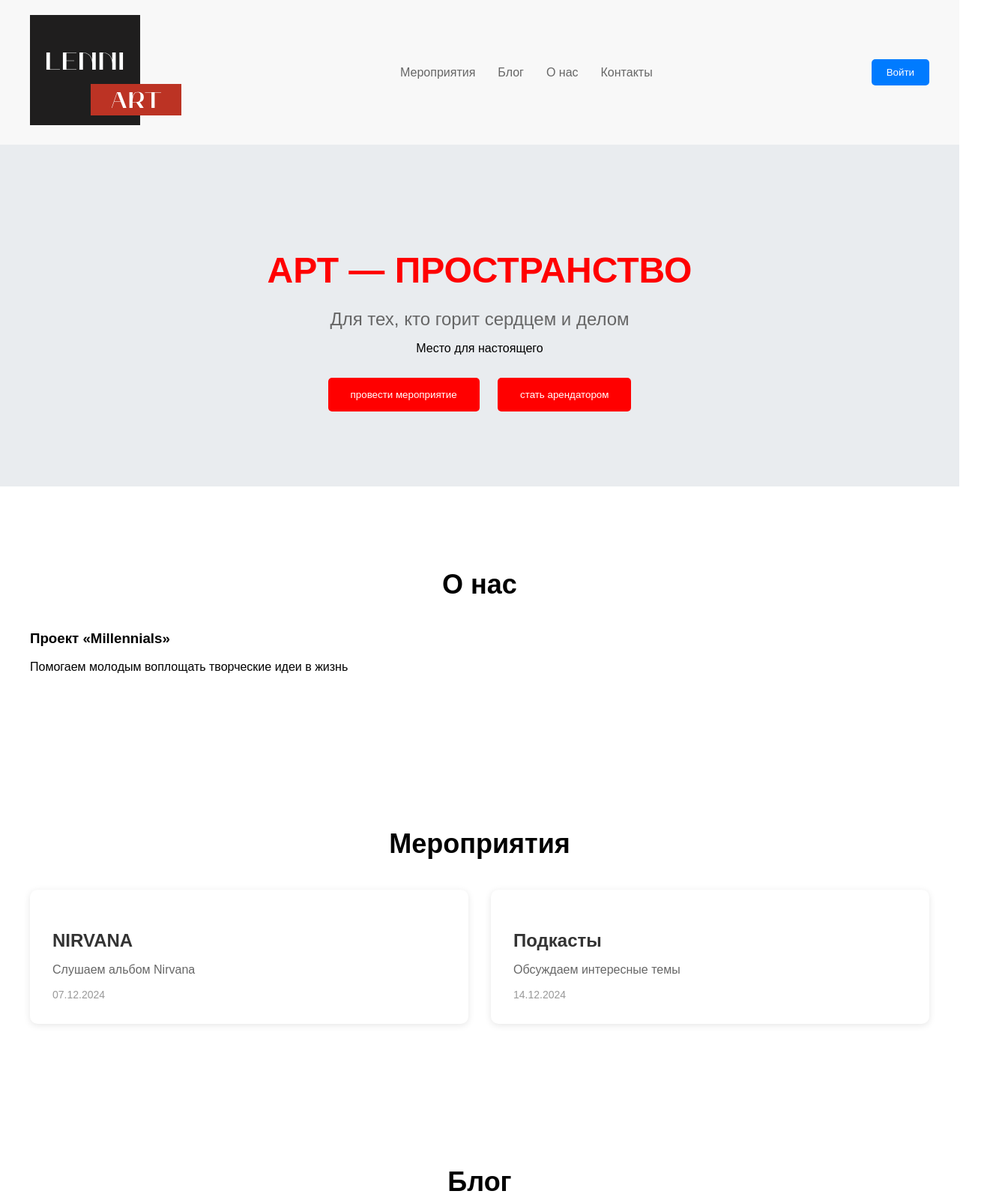
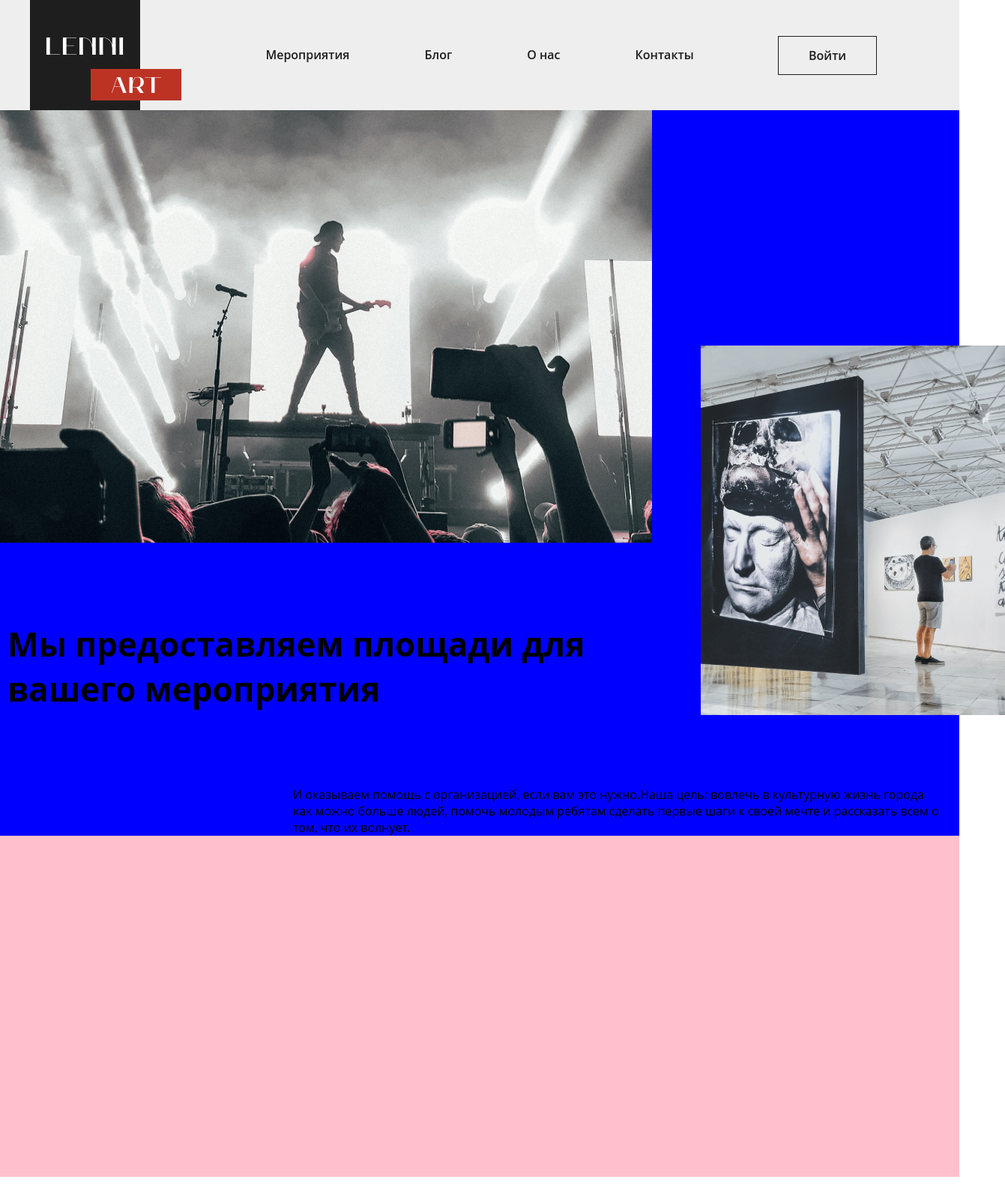
Before and after one commit to aleksandrsentyakov/lenni, a plain HTML site: page index.html in a window 1280 px wide. Shown: the top 1601 px of the page at 75% size, 1341 px wide, since content can reach past the window. After the commit the page ends 1570 px from the top, so only its background shows below. Drawn offline with Linux system fonts and the light colour scheme.

Commit message:
обновление

```diff
--- a/index.html
+++ b/index.html
@@ -2,123 +2,60 @@
 <html lang="ru">
   <head>
     <meta charset="UTF-8" />
-
-    <title>Lenni Art - Арт-пространство</title>
+    <title>Lenni Art</title>
+    <link rel="preconnect" href="https://fonts.googleapis.com" />
+    <link rel="preconnect" href="https://fonts.gstatic.com" crossorigin />
+    <link
+      href="https://fonts.googleapis.com/css2?family=Lora:ital,wght@0,400;0,500;0,600;0,700;1,400;1,500;1,600;1,700&display=swap"
+      rel="stylesheet"
+    />
     <link rel="stylesheet" href="styles/styles.css" />
   </head>
-  <body class="page">
-    <header class="header">
-      <nav class="nav">
-        <a class="nav__logo" href="#">
+  <body class="body">
+    <header class="page-header">
+      <div class="page-header__container">
+        <a href="#" class="page-header__logo">
           <img
             src="assets/images/logo.svg"
-            alt="Lenni Art"
-            width="202"
-            height="147"
+            class="page-header__logo-icon"
+            alt="logo"
           />
         </a>
-        <ul class="nav__list">
-          <li class="nav__item">
-            <a class="nav__link" href="#events">Мероприятия</a>
-          </li>
-          <li class="nav__item">
-            <a class="nav__link" href="#blog">Блог</a>
-          </li>
-          <li class="nav__item">
-            <a class="nav__link" href="#about">О нас</a>
-          </li>
-          <li class="nav__item">
-            <a class="nav__link" href="#contacts">Контакты</a>
-          </li>
-        </ul>
-        <button class="nav__button" type="button">Войти</button>
-      </nav>
+        <nav class="page-header__nav">
+          <a href="#" class="page-header_nav-link">Мероприятия</a>
+          <a href="#" class="page-header_nav-link">Блог</a>
+          <a href="#" class="page-header_nav-link">О нас</a>
+          <a href="#" class="page-header_nav-link">Контакты</a>
+        </nav>
+        <div class="page-header__right-block">
+          <a href="#" class="page-header_btn btn">Войти</a>
+        </div>
+      </div>
     </header>
-
     <main class="main">
-      <section class="hero">
-        <h1 class="hero__title">АРТ — ПРОСТРАНСТВО</h1>
-        <p class="hero__subtitle">Для тех, кто горит сердцем и делом</p>
-        <p class="hero__text">Место для настоящего</p>
-        <div class="hero__buttons">
-          <button class="hero__button" type="button">
-            провести мероприятие
-          </button>
-          <button class="hero__button" type="button">стать арендатором</button>
-        </div>
-      </section>
-
-      <section class="about" id="about">
-        <h2 class="about__title">О нас</h2>
-        <div class="about__content">
-          <h3 class="about__project-title">Проект «Millennials»</h3>
-          <p class="about__project-text">
-            Помогаем молодым воплощать творческие идеи в жизнь
-          </p>
-        </div>
-      </section>
-
-      <section class="events" id="events">
-        <h2 class="events__title">Мероприятия</h2>
-        <div class="events__grid">
-          <article class="event-card">
-            <h3 class="event-card__title">NIRVANA</h3>
-            <p class="event-card__description">Слушаем альбом Nirvana</p>
-            <time class="event-card__date">07.12.2024</time>
-          </article>
-          <article class="event-card">
-            <h3 class="event-card__title">Подкасты</h3>
-            <p class="event-card__description">Обсуждаем интересные темы</p>
-            <time class="event-card__date">14.12.2024</time>
-          </article>
-        </div>
-      </section>
-
-      <section class="blog" id="blog">
-        <h2 class="blog__title">Блог</h2>
-        <div class="blog__grid">
-          <article class="blog-post">
-            <h3 class="blog-post__title">Фотосессия в Театре Драмы</h3>
-            <p class="blog-post__excerpt">
-              Организовали съемку для бренда одежды
+      <section class="about">
+        <div class="about__container">
+          <div class="about__block1"></div>
+          <div class="about__block2">
+            <picture class="about__picture">
+              <img src="assets/images/pic.jpg" class="about__img" alt="pic" />
+            </picture>
+            <h3 class="about__title">
+              Мы предоставляем площади для вашего мероприятия
+            </h3>
+            <picture class="about__picture2">
+              <img src="assets/images/pic2.jpg" class="about__img" alt="pic2" />
+            </picture>
+            <p class="about__text">
+              И оказываем помощь с организацией, если вам это нужно.Наша цель:
+              вовлечь в культурную жизнь города как можно больше людей, помочь
+              молодым ребятам сделать первые шаги к своей мечте и рассказать
+              всем о том, что их волнует.
             </p>
-            <time class="blog-post__date">26.11.2024</time>
-          </article>
-        </div>
-      </section>
-
-      <section class="contacts" id="contacts">
-        <h2 class="contacts__title">Контакты</h2>
-        <div class="contacts__content">
-          <address class="contacts__address">
-            <p class="contacts__address-line">Томск, Красноармейская 146</p>
-            <p class="contacts__address-line">2 этаж, оф. 206</p>
-            <div class="contacts__department">
-              <h4 class="contacts__department-title">Отдел аренды</h4>
-              <a class="contacts__phone" href="tel:+73822907256"
-                >8 (3822) 90-72-56</a
-              >
-              <a class="contacts__email" href="mailto:idat@tusur.ru"
-                >idat@tusur.ru</a
-              >
-            </div>
-          </address>
+          </div>
         </div>
       </section>
     </main>
-
-    <footer class="footer">
-      <div class="footer__content">
-        <div class="footer__logo">Lenni</div>
-        <nav class="footer__nav">
-          <a class="footer__link" href="#events">Мероприятия</a>
-          <a class="footer__link" href="#blog">Блог</a>
-          <a class="footer__link" href="#contacts">Контакты</a>
-        </nav>
-        <div class="footer__copyright">
-          <p class="footer__copyright-text">&copy; Millennials 2025</p>
-        </div>
-      </div>
-    </footer>
+    <footer class="page-footer"></footer>
   </body>
 </html>
--- a/styles/styles.css
+++ b/styles/styles.css
@@ -5,164 +5,167 @@ body {
   padding: 0;
 }
 
-/* Базовые стили */
-.page {
-  margin: 0;
-  font-family: Arial, sans-serif;
+body {
+  box-sizing: border-box;
+  display: flex;
+  flex-direction: column;
+  min-height: 100vh;
+  padding-top: 147px;
+  font-family: "Open Sans", sans-serif;
 }
 
-/* Шапка */
-.header {
-  background-color: #f8f8f8;
-  padding: 20px 0;
+.page-header {
+  position: fixed;
+  top: 0;
+  left: 0;
+  width: 100%;
+  height: 147px;
+  backdrop-filter: blur(20px);
+  background: rgba(222, 222, 222, 0.5);
 }
 
-.nav {
+.page-header__container {
+  box-sizing: border-box;
   display: flex;
   justify-content: space-between;
   align-items: center;
-  max-width: 1200px;
+  width: 100%;
+  max-width: 1414px;
   margin: 0 auto;
-  padding: 0 20px;
+  padding-left: 40px;
+  padding-right: 40px;
 }
 
-.nav__logo {
-  font-size: 24px;
-  font-weight: bold;
+.page-header__logo {
+  width: 202px;
+  height: 147px;
+  font-size: 0;
   text-decoration: none;
-  color: #333;
 }
 
-.nav__list {
-  display: flex;
-  list-style: none;
-  margin: 0;
-  padding: 0;
-  gap: 30px;
+.page-header__logo-icon {
+  width: 100%;
+  height: 100%;
+  object-fit: contain;
 }
 
-.nav__link {
-  text-decoration: none;
-  color: #666;
+.page-header__nav {
+  display: flex;
+  gap: 50px;
 }
 
-.nav__button {
-  background-color: #007bff;
-  color: white;
-  border: none;
-  padding: 10px 20px;
-  border-radius: 5px;
+.page-header_nav-link {
+  margin: 0 25px;
+  color: #1f1e1e;
+  font-weight: 600;
+  font-size: 1.38;
+  line-height: 25px;
+  text-decoration: none;
+  transition: color 0.2s;
+}
+
+.page-header__right-block {
+  width: 202px;
+}
+
+.main {
+  flex: 1 0 auto;
+  background-color: blue;
+}
+
+.page-footer {
+  flex: 0 0 auto;
+  background-color: pink;
+  height: 455px;
+}
+
+.btn {
+  display: inline-flex;
+  box-sizing: border-box;
+  padding: 15px 40px;
+  border: 1px solid #1f1e1e;
+  background-color: transparent;
+  outline: none;
+  color: #1f1e1e;
+  font-family: "Open Sans", sans-serif;
+  font-weight: 600;
+  font-size: 16px;
+  line-height: 20px;
+  text-align: center;
+  text-decoration: none;
+  transition: color 0.2s, background-color 0.2s, border-color 0.2s;
+  overflow: hidden;
   cursor: pointer;
 }
 
-/* Герой секция */
-.hero {
-  text-align: center;
-  padding: 100px 20px;
-  background-color: #e9ecef;
+.btn:hover {
+  background-color: #1f1e1e;
+  color: #ffffff;
 }
 
-.hero__title {
-  font-size: 48px;
-  margin-bottom: 20px;
-  color: red; /* Оставляем красный цвет как в задании */
+.event {
+  padding: 40px 0 150px;
 }
 
-.hero__subtitle {
-  font-size: 24px;
-  color: #666;
-  margin-bottom: 10px;
+.reserve {
+  display: grid;
+  gap: 65px 11%;
+  grid-template-columns: 405px calc(89% - 405px);
+  grid-template-areas:
+    "checks scheme"
+    "order legend";
+  width: 100%;
 }
 
-.hero__buttons {
-  margin-top: 30px;
+.reserve__checks {
+  grid-area: checks;
+  background-color: yellow;
 }
 
-.hero__button {
-  background-color: red;
-  color: white;
-  border: none;
-  padding: 15px 30px;
-  margin: 0 10px;
-  border-radius: 5px;
-  cursor: pointer;
+.reserve__scheme {
+  grid-area: scheme;
+  background-color: rgb(255, 162, 0);
 }
 
-/* Секции */
-.about,
-.events,
-.blog,
-.contacts {
-  padding: 80px 20px;
-  max-width: 1200px;
-  margin: 0 auto;
+.reserve__order {
+  grid-area: order;
+  background-color: rgb(76, 0, 255);
 }
 
-.about__title,
-.events__title,
-.blog__title,
-.contacts__title {
-  font-size: 36px;
-  margin-bottom: 40px;
-  text-align: center;
+.reserve__legend {
+  grid-area: legend;
+  background-color: rgb(255, 0, 81);
 }
 
-/* Карточки мероприятий */
-.events__grid {
+.about__block2 {
   display: grid;
-  grid-template-columns: repeat(auto-fit, minmax(300px, 1fr));
-  gap: 30px;
+  grid-template-columns: 1fr 406px;
+  gap: 90px 65px;
+  grid-template-areas:
+    "pic pic2"
+    "title pic2"
+    "text text";
 }
 
-.event-card {
-  background-color: white;
-  padding: 30px;
-  border-radius: 10px;
-  box-shadow: 0 2px 10px rgba(0, 0, 0, 0.1);
+.about__picture {
+  grid-area: pic;
 }
 
-.event-card__title {
-  font-size: 24px;
-  margin-bottom: 15px;
-  color: #333;
+.about__title {
+  grid-area: title;
+  margin: 10px;
+  font-size: 44px;
+  font-weight: 700;
 }
 
-.event-card__description {
-  color: #666;
-  margin-bottom: 15px;
+.about__picture2 {
+  grid-area: pic2;
+  align-self: flex-end;
 }
 
-.event-card__date {
-  color: #999;
-  font-size: 14px;
+.about__text {
+  grid-area: text;
+  margin: 0 80px 0 auto;
+  max-width: 870px;
+  width: 100%;
 }
-
-/* Подвал */
-.footer {
-  background-color: pink;
-  color: white;
-  padding: 40px 20px;
-}
-
-.footer__content {
-  max-width: 1200px;
-  margin: 0 auto;
-  display: flex;
-  justify-content: space-between;
-  align-items: center;
-}
-
-.footer__logo {
-  font-size: 24px;
-  font-weight: bold;
-}
-
-.footer__nav {
-  display: flex;
-  gap: 20px;
-}
-
-.footer__link {
-  color: white;
-  text-decoration: none;
-}
```
Also changed, not shown: event.html (added, +50 -0 lines), assets/images/pic.jpg (added), assets/images/pic2.jpg (added).
